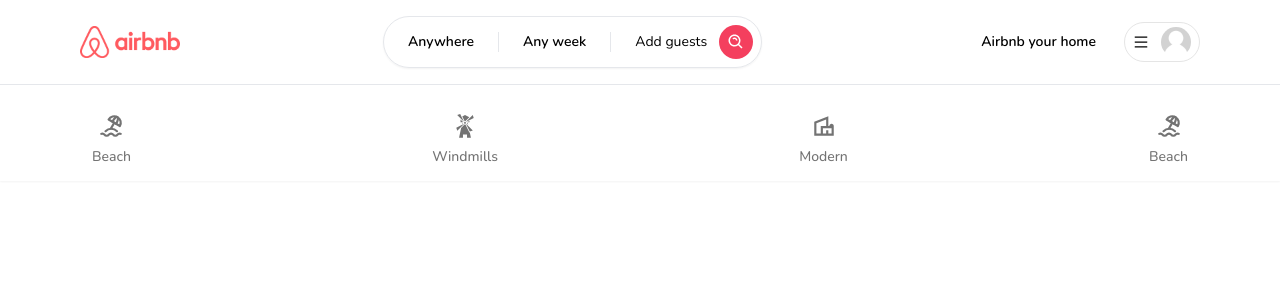
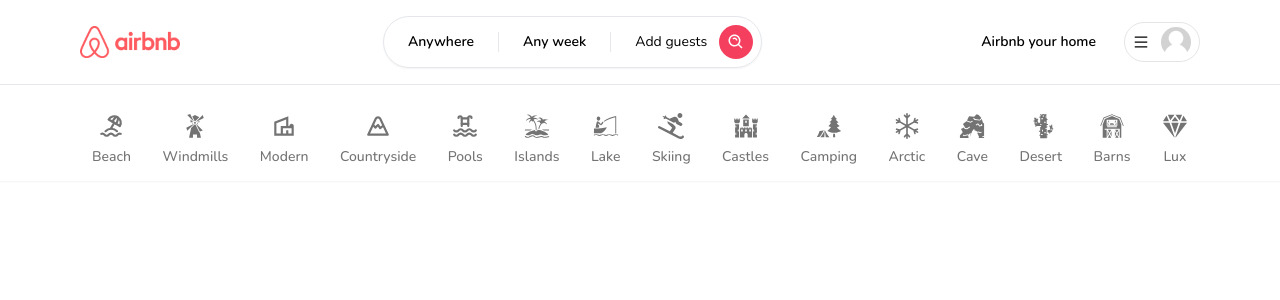
Before and after one commit to dtran813/airbnb-clone, a Next.js app: page / in a window 1280 px wide. Shown: the top 300 px of the page. Built offline with nearby package versions, Linux system fonts and the light colour scheme; no server answers.

Commit message:
Add more category to Categories

```diff
--- a/app/components/CategoryBox.tsx
+++ b/app/components/CategoryBox.tsx
@@ -7,14 +7,12 @@ import qs from 'query-string';
 
 interface CategoryBoxProps {
   label: string;
-  description: string;
   icon: IconType;
   selected?: boolean;
 }
 
 const CategoryBox: React.FC<CategoryBoxProps> = ({
   label,
-  description,
   icon: Icon,
   selected,
 }) => {
--- a/app/components/Navbar/Categories.tsx
+++ b/app/components/Navbar/Categories.tsx
@@ -2,10 +2,23 @@
 
 import Container from '../Container';
 
-import { TbBeach } from 'react-icons/tb';
-import { GiWindmill } from 'react-icons/gi';
+import { IoDiamond } from 'react-icons/io5';
+import { BsSnow } from 'react-icons/bs';
+import { FaSkiing } from 'react-icons/fa';
+import { TbBeach, TbMountain, TbPool } from 'react-icons/tb';
+import {
+  GiBarn,
+  GiBoatFishing,
+  GiCactus,
+  GiCastle,
+  GiCaveEntrance,
+  GiForestCamp,
+  GiIsland,
+  GiWindmill,
+} from 'react-icons/gi';
 import { MdOutlineVilla } from 'react-icons/md';
 import CategoryBox from '../CategoryBox';
+import { usePathname, useSearchParams } from 'next/navigation';
 
 export const categories = [
   {
@@ -24,13 +37,78 @@ export const categories = [
     description: 'This property is modern!',
   },
   {
-    label: 'Beach',
-    icon: TbBeach,
-    description: 'This property is close to the beach!',
+    label: 'Countryside',
+    icon: TbMountain,
+    description: 'This property is in the countryside!',
+  },
+  {
+    label: 'Pools',
+    icon: TbPool,
+    description: 'This property has a pool!',
+  },
+  {
+    label: 'Islands',
+    icon: GiIsland,
+    description: 'This property is on an island!',
+  },
+  {
+    label: 'Lake',
+    icon: GiBoatFishing,
+    description: 'This property is close to a lake!',
+  },
+  {
+    label: 'Skiing',
+    icon: FaSkiing,
+    description: 'This property has skiing activities!',
+  },
+  {
+    label: 'Castles',
+    icon: GiCastle,
+    description: 'This property is in a castle!',
+  },
+  {
+    label: 'Camping',
+    icon: GiForestCamp,
+    description: 'This property has camping activities!',
+  },
+  {
+    label: 'Arctic',
+    icon: BsSnow,
+    description: 'This property is in an arctic region!',
+  },
+  {
+    label: 'Cave',
+    icon: GiCaveEntrance,
+    description: 'This property is in a cave!',
+  },
+  {
+    label: 'Desert',
+    icon: GiCactus,
+    description: 'This property is in the desert!',
+  },
+  {
+    label: 'Barns',
+    icon: GiBarn,
+    description: 'This property is in the barn!',
+  },
+  {
+    label: 'Lux',
+    icon: IoDiamond,
+    description: 'This property is luxurious!',
   },
 ];
 
 const Categories = () => {
+  const params = useSearchParams();
+  const category = params?.get('category');
+  const pathname = usePathname();
+
+  const isMainPage = pathname === '/';
+
+  if (!isMainPage) {
+    return null;
+  }
+
   return (
     <Container>
       <div className="flex flex-row justify-between items-center pt-4 overflow-x-auto">
@@ -38,7 +116,7 @@ const Categories = () => {
           <CategoryBox
             key={item.label}
             label={item.label}
-            description={item.description}
+            selected={category === item.label}
             icon={item.icon}
           />
         ))}
```
